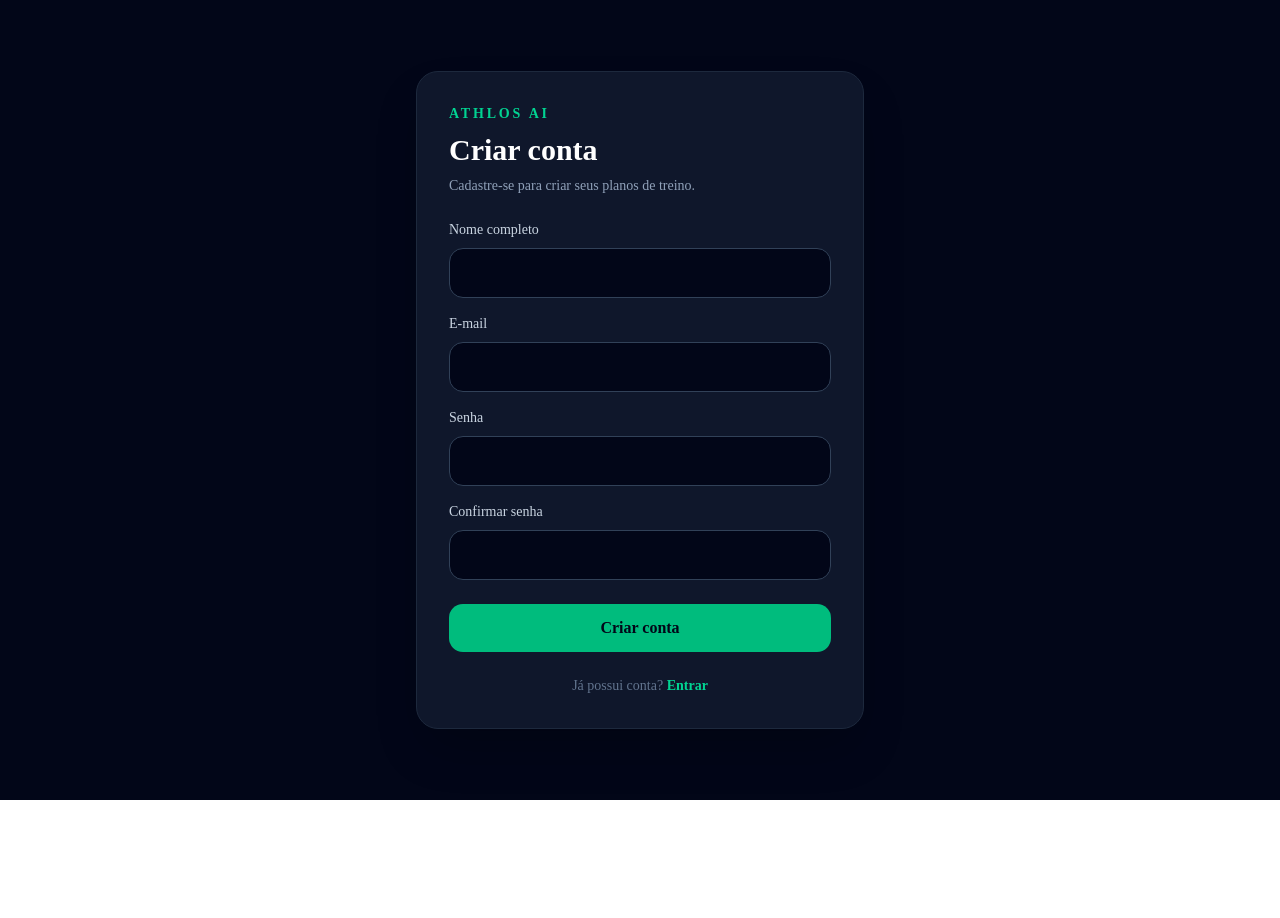
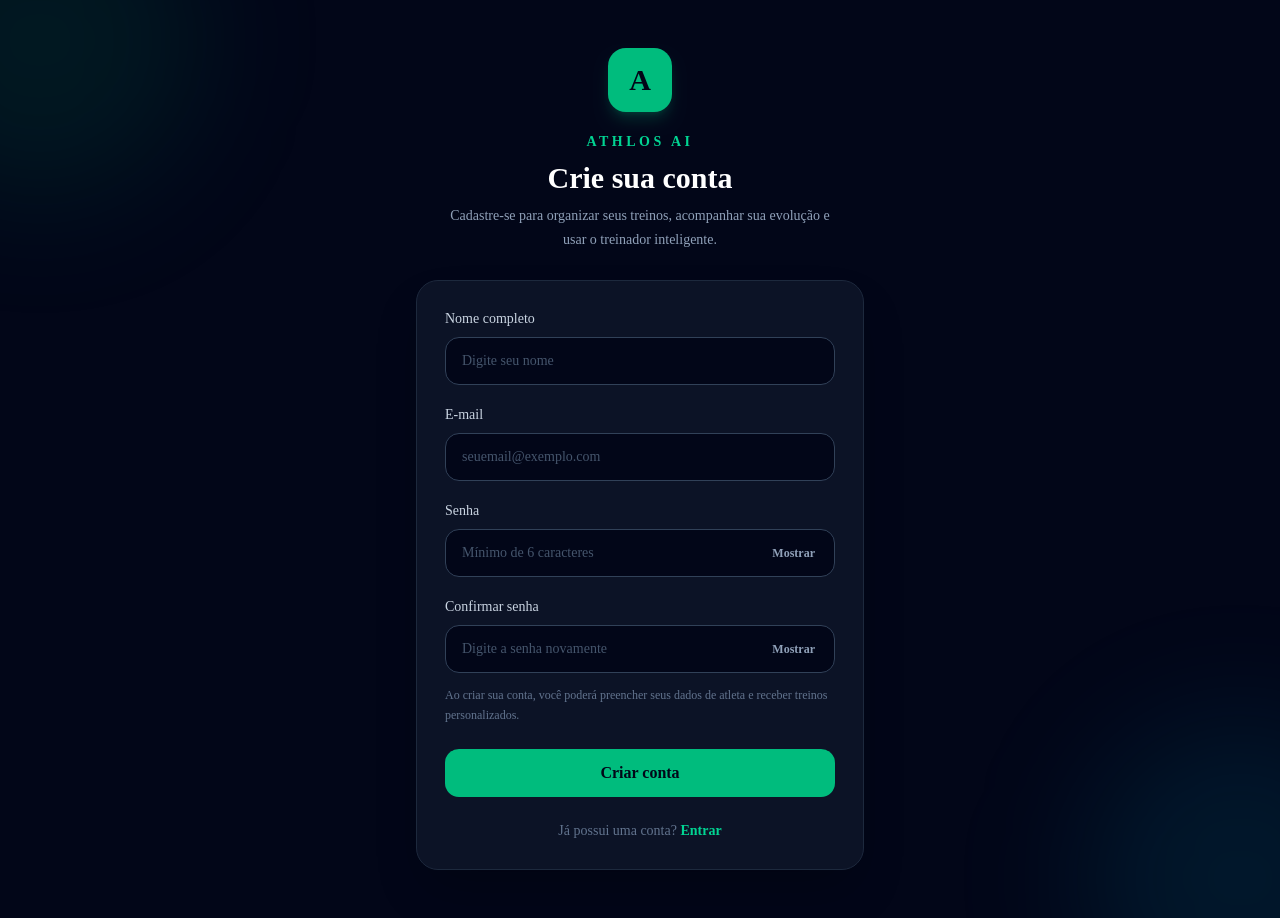
Before and after one commit to moisesmtc28-creator/athlos-ai, a Next.js app: page /register in a window 1280 px wide. Before the commit the page ends 800 px from the top, so only its background shows below. Built offline with nearby package versions, Linux system fonts and the light colour scheme; no server answers.

Commit message:
Update page.tsx

```diff
--- a/app/register/page.tsx
+++ b/app/register/page.tsx
@@ -1,103 +1,506 @@
 "use client";
 
 import Link from "next/link";
-import { FormEvent, useState } from "react";
+import {
+  FormEvent,
+  ReactNode,
+  useEffect,
+  useState,
+} from "react";
 import { useRouter } from "next/navigation";
+
 import { supabase } from "../lib/supabase";
+import { getAuthenticatedDestination } from "../lib/auth-navigation";
 
 export default function RegisterPage() {
   const router = useRouter();
+
   const [name, setName] = useState("");
   const [email, setEmail] = useState("");
   const [password, setPassword] = useState("");
-  const [confirmPassword, setConfirmPassword] = useState("");
+  const [confirmPassword, setConfirmPassword] =
+    useState("");
+
+  const [showPassword, setShowPassword] =
+    useState(false);
+
+  const [showConfirmPassword, setShowConfirmPassword] =
+    useState(false);
+
   const [loading, setLoading] = useState(false);
+
+  const [checkingSession, setCheckingSession] =
+    useState(true);
+
   const [message, setMessage] = useState("");
-  const [isError, setIsError] = useState(false);
 
-  async function handleSubmit(event: FormEvent<HTMLFormElement>) {
-    event.preventDefault();
-    setMessage("");
-    setIsError(false);
+  const [messageType, setMessageType] =
+    useState<"success" | "error" | "">("");
 
-    if (!name.trim()) {
-      setMessage("Informe seu nome.");
-      setIsError(true);
+  useEffect(() => {
+    let isMounted = true;
+
+    async function checkSession() {
+      try {
+        const {
+          data: { session },
+        } = await supabase.auth.getSession();
+
+        if (!isMounted) {
           return;
         }
-    if (password.length < 6) {
-      setMessage("A senha deve ter pelo menos 6 caracteres.");
-      setIsError(true);
+
+        if (session) {
+          const destination =
+            await getAuthenticatedDestination();
+
+          router.replace(destination);
           return;
         }
+      } catch (error) {
+        console.error(
+          "Erro ao verificar sessão:",
+          error,
+        );
+      } finally {
+        if (isMounted) {
+          setCheckingSession(false);
+        }
+      }
+    }
+
+    void checkSession();
+
+    return () => {
+      isMounted = false;
+    };
+  }, [router]);
+
+  async function handleSubmit(
+    event: FormEvent<HTMLFormElement>,
+  ) {
+    event.preventDefault();
+
+    setMessage("");
+    setMessageType("");
+
+    const normalizedName = name.trim();
+
+    const normalizedEmail = email
+      .trim()
+      .toLowerCase();
+
+    if (normalizedName.length < 3) {
+      setMessage(
+        "Informe seu nome completo.",
+      );
+      setMessageType("error");
+      return;
+    }
+
+    if (!normalizedEmail) {
+      setMessage("Informe seu e-mail.");
+      setMessageType("error");
+      return;
+    }
+
+    if (password.length < 6) {
+      setMessage(
+        "A senha deve ter pelo menos 6 caracteres.",
+      );
+      setMessageType("error");
+      return;
+    }
+
     if (password !== confirmPassword) {
-      setMessage("As senhas não são iguais.");
-      setIsError(true);
+      setMessage(
+        "As senhas não são iguais.",
+      );
+      setMessageType("error");
       return;
     }
 
     setLoading(true);
+
     try {
-      const normalizedEmail = email.trim().toLowerCase();
-      const { data, error } = await supabase.auth.signUp({
+      const { data, error } =
+        await supabase.auth.signUp({
           email: normalizedEmail,
           password,
           options: {
-          data: { full_name: name.trim() },
-          emailRedirectTo: `${window.location.origin}/login?confirmed=1`,
+            data: {
+              full_name: normalizedName,
+            },
+            emailRedirectTo:
+              `${window.location.origin}/login?confirmed=1`,
           },
         });
 
-      if (error) throw error;
+      if (error) {
+        throw error;
+      }
 
+      if (!data.user) {
+        throw new Error(
+          "Não foi possível criar o usuário.",
+        );
+      }
+
+      /*
+       * Quando a confirmação de e-mail estiver desativada
+       * no Supabase, o cadastro já retorna uma sessão.
+       * Nesse caso, criamos o perfil imediatamente.
+       */
       if (data.session) {
-        await supabase.from("athlete_profiles").upsert(
+        const { error: profileError } =
+          await supabase
+            .from("athlete_profiles")
+            .upsert(
               {
-            user_id: data.user?.id,
-            full_name: name.trim(),
+                user_id: data.user.id,
+                full_name: normalizedName,
                 onboarding_completed: false,
               },
-          { onConflict: "user_id" },
+              {
+                onConflict: "user_id",
+              },
             );
+
+        if (profileError) {
+          console.error(
+            "Erro ao criar perfil:",
+            profileError,
+          );
+        }
+
         router.replace("/profile");
+        router.refresh();
         return;
       }
 
-      setMessage("Conta criada. Verifique seu e-mail para confirmar o cadastro.");
+      setMessage(
+        "Conta criada com sucesso. Verifique seu e-mail para confirmar o cadastro.",
+      );
+
+      setMessageType("success");
+
+      setPassword("");
+      setConfirmPassword("");
     } catch (error) {
-      setIsError(true);
-      setMessage(error instanceof Error ? error.message : "Não foi possível criar a conta.");
+      console.error(
+        "Erro ao criar conta:",
+        error,
+      );
+
+      const errorMessage =
+        error instanceof Error
+          ? error.message
+          : "Não foi possível criar a conta.";
+
+      const normalizedError =
+        errorMessage.toLowerCase();
+
+      if (
+        normalizedError.includes(
+          "user already registered",
+        ) ||
+        normalizedError.includes(
+          "already been registered",
+        )
+      ) {
+        setMessage(
+          "Este e-mail já possui uma conta.",
+        );
+      } else if (
+        normalizedError.includes(
+          "invalid email",
+        )
+      ) {
+        setMessage(
+          "Informe um endereço de e-mail válido.",
+        );
+      } else if (
+        normalizedError.includes(
+          "password should be",
+        )
+      ) {
+        setMessage(
+          "A senha deve ter pelo menos 6 caracteres.",
+        );
+      } else if (
+        normalizedError.includes(
+          "signup is disabled",
+        )
+      ) {
+        setMessage(
+          "A criação de novas contas está desativada no Supabase.",
+        );
+      } else {
+        setMessage(errorMessage);
+      }
+
+      setMessageType("error");
     } finally {
       setLoading(false);
     }
   }
 
+  if (checkingSession) {
     return (
-    <main className="flex min-h-screen items-center justify-center bg-slate-950 px-4 py-10 text-white">
-      <form onSubmit={handleSubmit} className="w-full max-w-md rounded-3xl border border-slate-800 bg-slate-900 p-6 shadow-2xl md:p-8">
-        <p className="text-sm font-semibold uppercase tracking-[0.2em] text-emerald-400">Athlos AI</p>
-        <h1 className="mt-2 text-3xl font-bold">Criar conta</h1>
-        <p className="mt-2 text-sm text-slate-400">Cadastre-se para criar seus planos de treino.</p>
+      <main className="flex min-h-screen items-center justify-center bg-slate-950 px-4 text-white">
+        <div className="text-center">
+          <div className="mx-auto h-10 w-10 animate-spin rounded-full border-4 border-slate-700 border-t-emerald-500" />
 
-        <div className="mt-6 space-y-4">
-          <Field label="Nome completo"><input value={name} onChange={(e) => setName(e.target.value)} required autoComplete="name" className={inputClass} /></Field>
-          <Field label="E-mail"><input type="email" value={email} onChange={(e) => setEmail(e.target.value)} required autoComplete="email" className={inputClass} /></Field>
-          <Field label="Senha"><input type="password" value={password} onChange={(e) => setPassword(e.target.value)} required autoComplete="new-password" className={inputClass} /></Field>
-          <Field label="Confirmar senha"><input type="password" value={confirmPassword} onChange={(e) => setConfirmPassword(e.target.value)} required autoComplete="new-password" className={inputClass} /></Field>
+          <p className="mt-4 text-sm text-slate-400">
+            Verificando sessão...
+          </p>
         </div>
-
-        {message && <div className={`mt-5 rounded-xl border px-4 py-3 text-sm ${isError ? "border-red-500/30 bg-red-500/10 text-red-300" : "border-emerald-500/30 bg-emerald-500/10 text-emerald-300"}`}>{message}</div>}
-
-        <button disabled={loading} className="mt-6 w-full rounded-xl bg-emerald-500 px-5 py-3 font-bold text-slate-950 hover:bg-emerald-400 disabled:opacity-60">
-          {loading ? "Criando conta..." : "Criar conta"}
-        </button>
-        <p className="mt-6 text-center text-sm text-slate-500">Já possui conta? <Link href="/login" className="font-semibold text-emerald-400">Entrar</Link></p>
-      </form>
       </main>
     );
   }
 
-const inputClass = "w-full rounded-xl border border-slate-700 bg-slate-950 px-4 py-3 text-white outline-none focus:border-emerald-500";
-function Field({ label, children }: { label: string; children: React.ReactNode }) {
-  return <label className="block"><span className="mb-2 block text-sm text-slate-300">{label}</span>{children}</label>;
+  return (
+    <main className="relative min-h-screen overflow-hidden bg-slate-950 px-4 py-8 text-white sm:flex sm:items-center sm:justify-center sm:py-12">
+      <div className="pointer-events-none absolute left-[-120px] top-[-120px] h-80 w-80 rounded-full bg-emerald-500/10 blur-3xl" />
+
+      <div className="pointer-events-none absolute bottom-[-120px] right-[-120px] h-80 w-80 rounded-full bg-cyan-500/10 blur-3xl" />
+
+      <div className="relative mx-auto w-full max-w-md">
+        <header className="mb-7 text-center">
+          <div className="mx-auto flex h-16 w-16 items-center justify-center rounded-2xl bg-emerald-500 text-3xl font-black text-slate-950 shadow-lg shadow-emerald-500/20">
+            A
+          </div>
+
+          <p className="mt-5 text-sm font-semibold uppercase tracking-[0.25em] text-emerald-400">
+            Athlos AI
+          </p>
+
+          <h1 className="mt-2 text-3xl font-bold">
+            Crie sua conta
+          </h1>
+
+          <p className="mx-auto mt-2 max-w-sm text-sm leading-6 text-slate-400">
+            Cadastre-se para organizar seus treinos,
+            acompanhar sua evolução e usar o treinador
+            inteligente.
+          </p>
+        </header>
+
+        <form
+          onSubmit={handleSubmit}
+          className="rounded-3xl border border-slate-800 bg-slate-900/80 p-5 shadow-2xl backdrop-blur sm:p-7"
+        >
+          <div className="space-y-5">
+            <Field
+              label="Nome completo"
+              htmlFor="name"
+            >
+              <input
+                id="name"
+                type="text"
+                value={name}
+                onChange={(event) =>
+                  setName(event.target.value)
                 }
+                placeholder="Digite seu nome"
+                autoComplete="name"
+                disabled={loading}
+                required
+                className={inputClass}
+              />
+            </Field>
+
+            <Field
+              label="E-mail"
+              htmlFor="email"
+            >
+              <input
+                id="email"
+                type="email"
+                value={email}
+                onChange={(event) =>
+                  setEmail(event.target.value)
+                }
+                placeholder="seuemail@exemplo.com"
+                autoComplete="email"
+                inputMode="email"
+                disabled={loading}
+                required
+                className={inputClass}
+              />
+            </Field>
+
+            <Field
+              label="Senha"
+              htmlFor="password"
+            >
+              <div className="relative">
+                <input
+                  id="password"
+                  type={
+                    showPassword
+                      ? "text"
+                      : "password"
+                  }
+                  value={password}
+                  onChange={(event) =>
+                    setPassword(
+                      event.target.value,
+                    )
+                  }
+                  placeholder="Mínimo de 6 caracteres"
+                  autoComplete="new-password"
+                  disabled={loading}
+                  minLength={6}
+                  required
+                  className={`${inputClass} pr-20`}
+                />
+
+                <button
+                  type="button"
+                  onClick={() =>
+                    setShowPassword(
+                      (current) => !current,
+                    )
+                  }
+                  disabled={loading}
+                  aria-label={
+                    showPassword
+                      ? "Ocultar senha"
+                      : "Mostrar senha"
+                  }
+                  className="absolute right-3 top-1/2 -translate-y-1/2 rounded-lg px-2 py-1 text-xs font-semibold text-slate-400 transition hover:text-emerald-400 disabled:cursor-not-allowed disabled:opacity-60"
+                >
+                  {showPassword
+                    ? "Ocultar"
+                    : "Mostrar"}
+                </button>
+              </div>
+            </Field>
+
+            <Field
+              label="Confirmar senha"
+              htmlFor="confirm-password"
+            >
+              <div className="relative">
+                <input
+                  id="confirm-password"
+                  type={
+                    showConfirmPassword
+                      ? "text"
+                      : "password"
+                  }
+                  value={confirmPassword}
+                  onChange={(event) =>
+                    setConfirmPassword(
+                      event.target.value,
+                    )
+                  }
+                  placeholder="Digite a senha novamente"
+                  autoComplete="new-password"
+                  disabled={loading}
+                  minLength={6}
+                  required
+                  className={`${inputClass} pr-20`}
+                />
+
+                <button
+                  type="button"
+                  onClick={() =>
+                    setShowConfirmPassword(
+                      (current) => !current,
+                    )
+                  }
+                  disabled={loading}
+                  aria-label={
+                    showConfirmPassword
+                      ? "Ocultar confirmação de senha"
+                      : "Mostrar confirmação de senha"
+                  }
+                  className="absolute right-3 top-1/2 -translate-y-1/2 rounded-lg px-2 py-1 text-xs font-semibold text-slate-400 transition hover:text-emerald-400 disabled:cursor-not-allowed disabled:opacity-60"
+                >
+                  {showConfirmPassword
+                    ? "Ocultar"
+                    : "Mostrar"}
+                </button>
+              </div>
+            </Field>
+          </div>
+
+          <p className="mt-3 text-xs leading-5 text-slate-500">
+            Ao criar sua conta, você poderá preencher
+            seus dados de atleta e receber treinos
+            personalizados.
+          </p>
+
+          {message && (
+            <div
+              role="alert"
+              aria-live="polite"
+              className={`mt-5 rounded-xl border px-4 py-3 text-sm leading-6 ${
+                messageType === "success"
+                  ? "border-emerald-500/30 bg-emerald-500/10 text-emerald-300"
+                  : "border-red-500/30 bg-red-500/10 text-red-300"
+              }`}
+            >
+              {message}
+            </div>
+          )}
+
+          <button
+            type="submit"
+            disabled={loading}
+            className="mt-6 flex min-h-12 w-full items-center justify-center rounded-xl bg-emerald-500 px-5 py-3 font-bold text-slate-950 transition hover:bg-emerald-400 focus:outline-none focus:ring-2 focus:ring-emerald-400 focus:ring-offset-2 focus:ring-offset-slate-900 disabled:cursor-not-allowed disabled:opacity-60"
+          >
+            {loading ? (
+              <>
+                <span className="mr-2 h-5 w-5 animate-spin rounded-full border-2 border-slate-950/30 border-t-slate-950" />
+                Criando conta...
+              </>
+            ) : (
+              "Criar conta"
+            )}
+          </button>
+
+          <p className="mt-6 text-center text-sm text-slate-500">
+            Já possui uma conta?{" "}
+            <Link
+              href="/login"
+              className="font-semibold text-emerald-400 transition hover:text-emerald-300"
+            >
+              Entrar
+            </Link>
+          </p>
+        </form>
+      </div>
+    </main>
+  );
+}
+
+const inputClass =
+  "min-h-12 w-full rounded-xl border border-slate-700 bg-slate-950 px-4 py-3 text-base text-white outline-none transition placeholder:text-slate-600 focus:border-emerald-500 focus:ring-2 focus:ring-emerald-500/10 disabled:cursor-not-allowed disabled:opacity-60 sm:text-sm";
+
+type FieldProps = {
+  label: string;
+  htmlFor: string;
+  children: ReactNode;
+};
+
+function Field({
+  label,
+  htmlFor,
+  children,
+}: FieldProps) {
+  return (
+    <div>
+      <label
+        htmlFor={htmlFor}
+        className="mb-2 block text-sm font-medium text-slate-300"
+      >
+        {label}
+      </label>
+
+      {children}
+    </div>
+  );
+}
```
Lines whose indentation alone changed are shown as unchanged.
